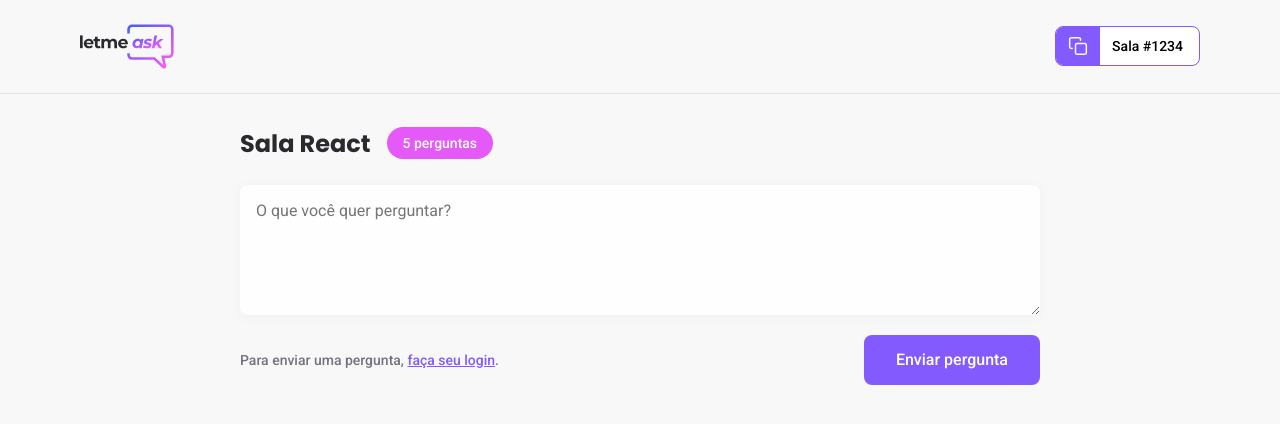
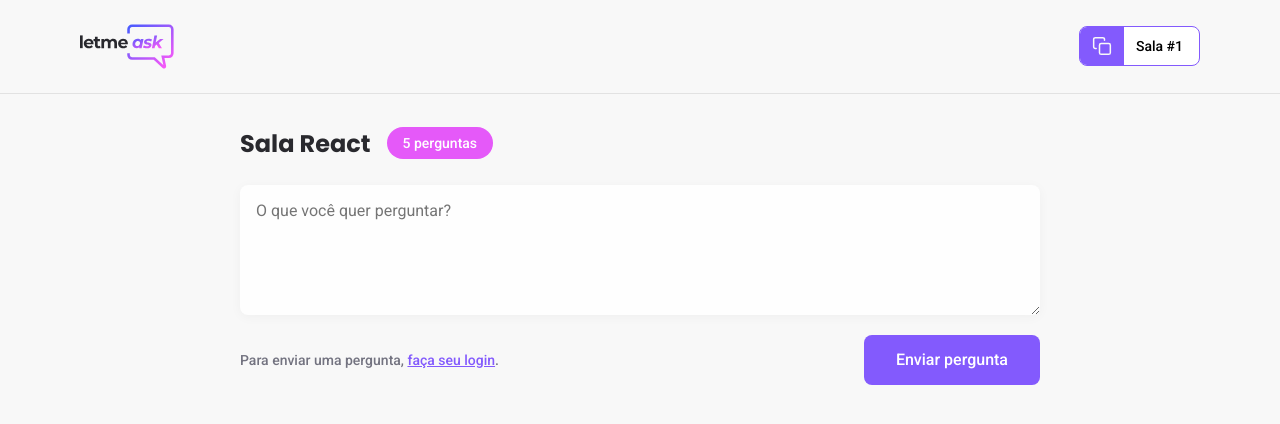
Before and after one commit to ruymon/letmeask, a React (Create React App) app: page /rooms/1 in a window 1280 px wide. Shown: the top 424 px of the page. Built offline with nearby package versions, Linux system fonts and the light colour scheme; no server answers.

Commit message:
Dynamic Room Code

```diff
--- a/src/components/RoomCode.tsx
+++ b/src/components/RoomCode.tsx
@@ -9,6 +9,7 @@ type RoomCodeProps = {
 export function RoomCode(props: RoomCodeProps) {
   function copyRoomCodeToClipboard() {
     navigator.clipboard.writeText(props.code);
+    // TODO - Add Alert or Toast to show copy successful
   };
 
   return (
--- a/src/pages/Room.tsx
+++ b/src/pages/Room.tsx
@@ -1,3 +1,5 @@
+import { useParams } from 'react-router-dom';
+
 import logoImg from '../assets/images/logo.svg';
 
 import { Button } from '../components/Button';
@@ -5,18 +7,25 @@ import { RoomCode } from '../components/RoomCode';
 
 import '../styles/room.scss';
 
+type RoomParams = {
+  id: string,
+};
+
 export function Room() {
+  const params = useParams<RoomParams>();
+
   return (
     <div id="page-room">
       <header>
         <div className="content">
           <img src={logoImg} alt="Letmeask" />
-          <RoomCode code="1234"/>
+          <RoomCode code={params.id}/>
         </div>
       </header>
 
       <main>
         <div className="room-title">
+          {/* TODO - Add Room Name */}
           <h1>Sala React</h1>
           <span>5 perguntas</span>
         </div>
```
